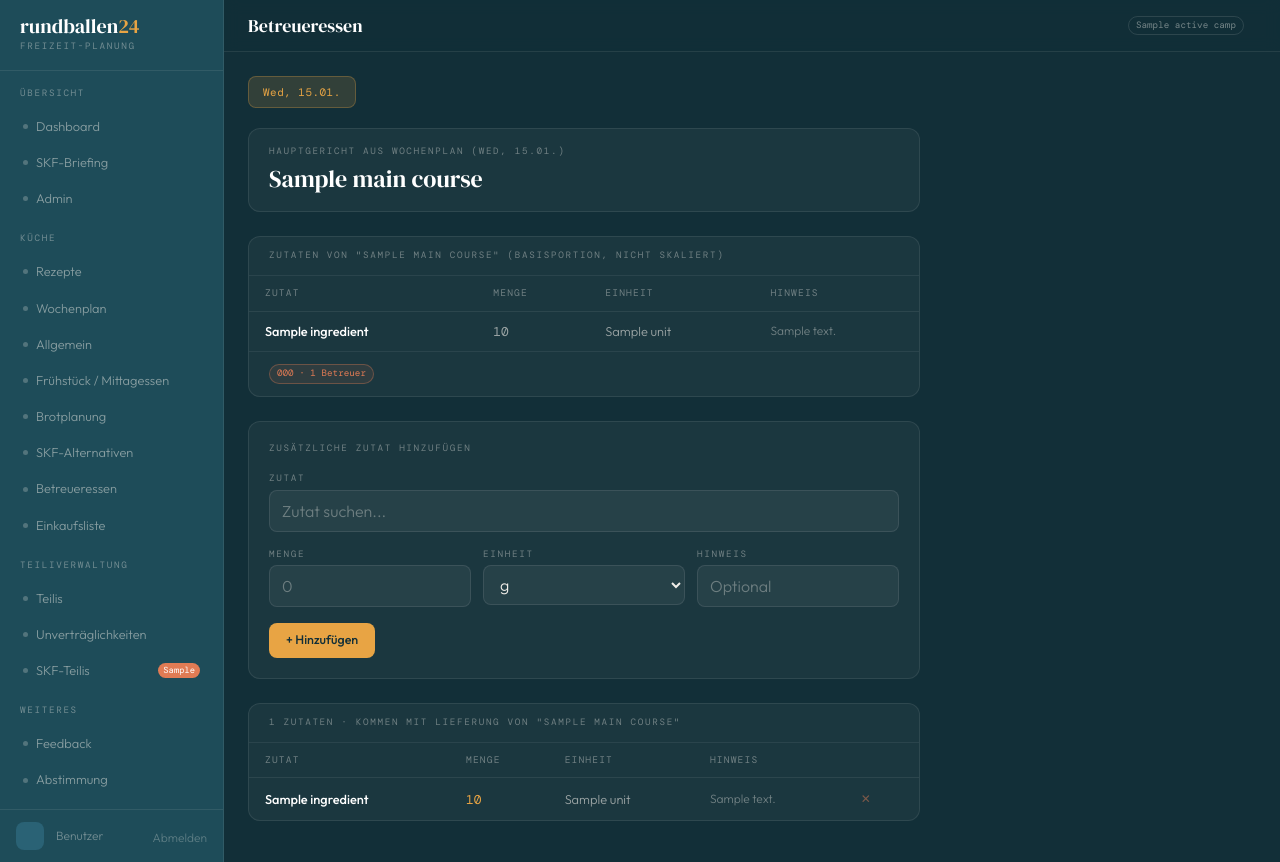
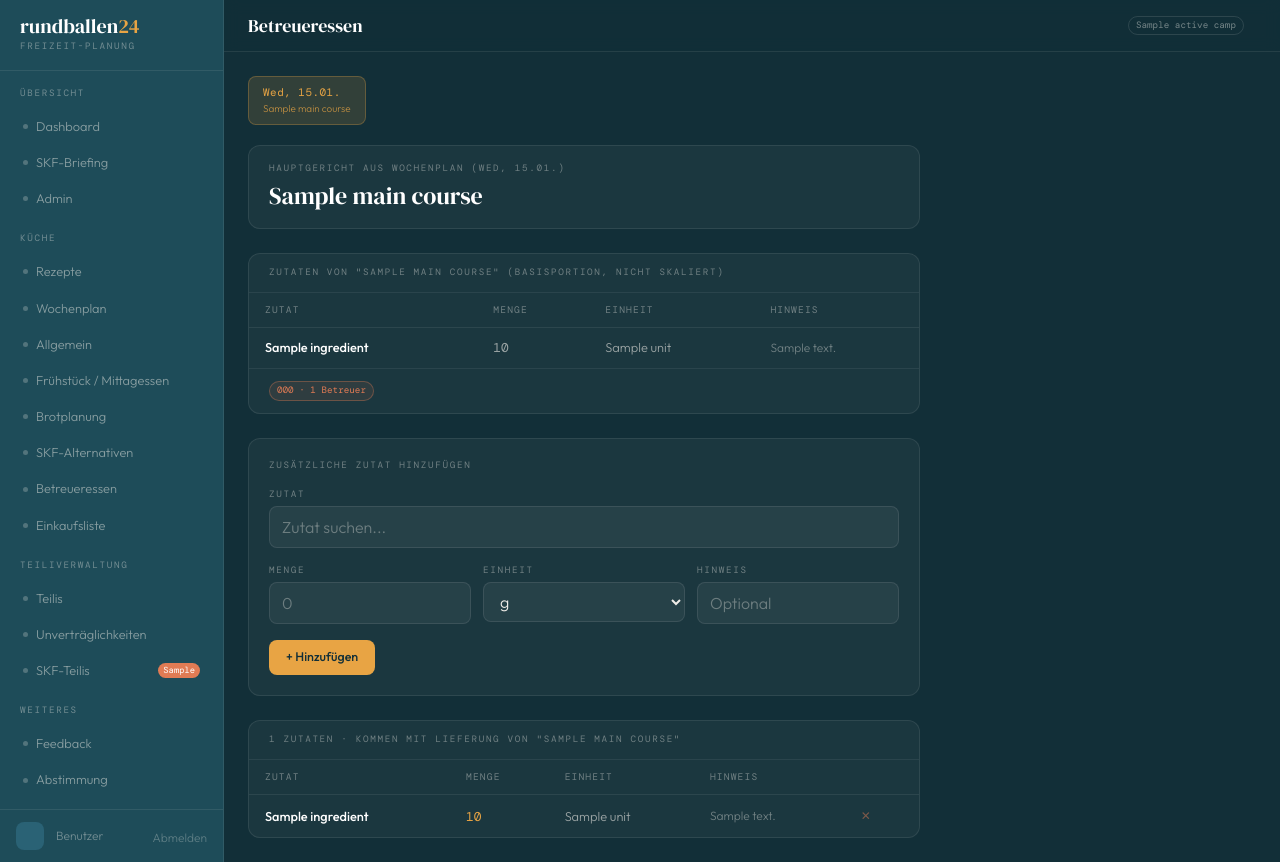
Before and after one commit to TrustyphoneP/rundballen25, a Django app: template templates/meals/betreueressen.html in a window 1280 px wide. Run offline with Django 5.2, Linux system fonts and the light colour scheme; the template is opened without the code that fills it: most values are stand-ins (such as "Sample title", 1, 10 or a date in 2020); some libraries are stand-ins or nearby versions.

Commit message:
added dish overview

```diff
--- a/templates/meals/betreueressen.html
+++ b/templates/meals/betreueressen.html
@@ -6,12 +6,21 @@
 <style>
   .day-tabs { display:flex; gap:6px; flex-wrap:wrap; margin-bottom:20px; }
   .day-tab {
+    display:flex; flex-direction:column; align-items:flex-start; gap:2px;
     font-family:'DM Mono',monospace; font-size:0.68rem; letter-spacing:0.05em;
     padding:7px 14px; border-radius:8px; border:1px solid rgba(240,237,232,0.1);
-    color:rgba(240,237,232,0.55); text-decoration:none; transition:all 0.15s; white-space:nowrap;
+    color:rgba(240,237,232,0.55); text-decoration:none; transition:all 0.15s;
+    max-width:130px; overflow:hidden;
   }
   .day-tab:hover { background:rgba(255,255,255,0.05); color:rgba(240,237,232,0.9); }
   .day-tab.active { background:rgba(232,164,68,0.15); border-color:rgba(232,164,68,0.28); color:#e8a444; }
+  .day-tab-date { white-space:nowrap; }
+  .day-tab-dish {
+    font-family:'Outfit',sans-serif; font-size:0.62rem; letter-spacing:0;
+    text-transform:none; color:rgba(240,237,232,0.4);
+    white-space:nowrap; overflow:hidden; text-overflow:ellipsis; max-width:100%;
+  }
+  .day-tab.active .day-tab-dish { color:rgba(232,164,68,0.75); }
   .autocomplete-dropdown { position:absolute; z-index:100; background:#1e4c59; border:1px solid rgba(240,237,232,0.15); border-radius:8px; min-width:280px; max-height:200px; overflow-y:auto; box-shadow:0 4px 20px rgba(0,0,0,0.4); }
   .autocomplete-item { padding:8px 14px; font-size:0.82rem; cursor:pointer; color:rgba(240,237,232,0.8); }
   .autocomplete-item:hover { background:rgba(255,255,255,0.08); }
@@ -33,7 +42,10 @@
     {% for day in days %}
     <a href="{% url 'meals:betreueressen_day' camp_pk=camp.pk day_pk=day.pk %}"
        class="day-tab {% if day.pk == current_day.pk %}active{% endif %}">
-      {{ day.date|date:"D, d.m." }}
+      <span class="day-tab-date">{{ day.date|date:"D, d.m." }}</span>
+      {% if day.day_meal.main_course %}
+      <span class="day-tab-dish">{{ day.day_meal.main_course.name }}</span>
+      {% endif %}
     </a>
     {% endfor %}
   </div>
```
Also changed, not shown: templates/meals/skf_alternativen.html (+14 -2 lines).
